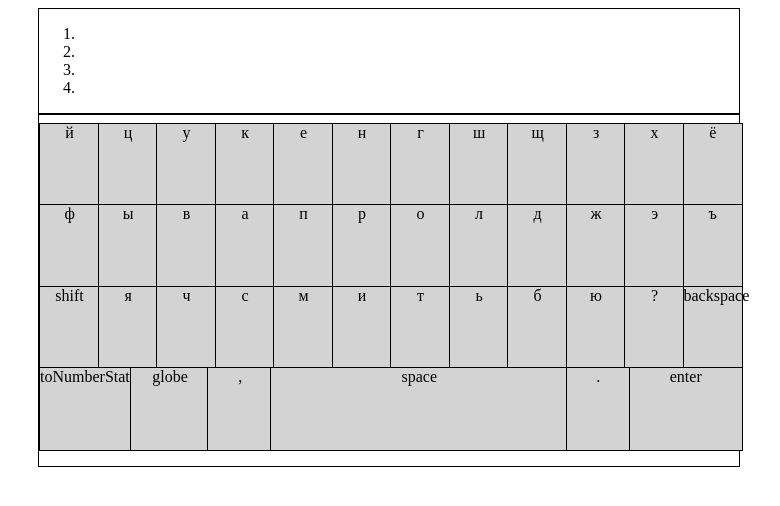
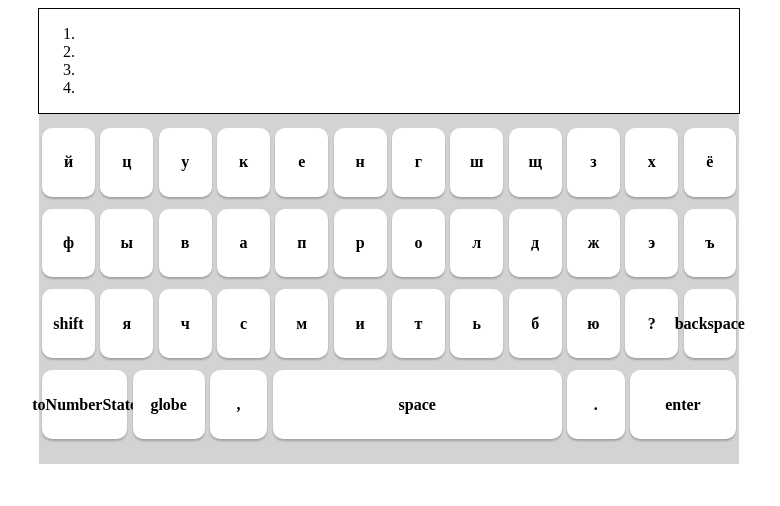
Before and after one commit to proshian/neuroswipe_inference_js, a Flask app: template templates/index.html in a window 1280 px wide. Shown: the top 506 px of the page, without its empty margins (251-1031 px from the left). Run offline with Flask 3, Linux system fonts and the light colour scheme; the template is opened without the code that fills it, so the values that code supplies are empty.

Commit message:
Start redesign

```diff
--- a/static/main.js
+++ b/static/main.js
@@ -6,14 +6,20 @@ function fill_keyboard(keyboardElem, keyboardData) {
         const x_coef = keyboardElem.getBoundingClientRect().width / keyboardData.width;
         const y_coef = keyboardElem.getBoundingClientRect().height / keyboardData.height;
 
+        const keyHitbox = document.createElement('div');
+        keyHitbox.classList.add('key-hitbox');
+        keyHitbox.style.left = key.hitbox.x * x_coef + 'px';
+        keyHitbox.style.top = key.hitbox.y * y_coef + 'px';
+        keyHitbox.style.width = key.hitbox.w * x_coef + 'px';
+        keyHitbox.style.height = key.hitbox.h * y_coef + 'px';
+
         const keyElem = document.createElement('div');
-        keyElem.classList.add('key-hitbox');
+        keyElem.classList.add('keyboard-key');
         keyElem.textContent = key.label || key.action;
-        keyElem.style.left = key.hitbox.x * x_coef + 'px';
-        keyElem.style.top = key.hitbox.y * y_coef + 'px';
-        keyElem.style.width = key.hitbox.w * x_coef + 'px';
-        keyElem.style.height = key.hitbox.h * y_coef + 'px';
-        keyboardElem.appendChild(keyElem);
+        keyHitbox.appendChild(keyElem);
+
+
+        keyboardElem.appendChild(keyHitbox);
     })
 }
 
--- a/templates/index.html
+++ b/templates/index.html
@@ -16,15 +16,37 @@
         height: 16px;
         width: 100%;
         max-width: 700px;
-        border: 1px solid black;
+        /* border: 1px solid black; */
         margin: auto;
+        background-color: lightgray;
     }
     .key-hitbox {
         position: absolute;
-        border: 1px solid black;
+        /* border: 1px solid black;
         background-color: lightgray;
-        text-align: center;
+        text-align: center; */
         cursor: pointer;
+        box-sizing: border-box;
+        /* padding: 5px; */
+    }
+
+    /*keyboard-key is positioned on top of key-hitbox and takes all space inside of it (except for margin)*/
+    .keyboard-key {
+        position: absolute;
+        top: 6px;
+        left: 3px;
+        right: 3px;
+        bottom: 6px;
+        /* margin: 5% 5%; */
+        background-color: white;
+        display: flex;
+        justify-content: center;
+        align-items: center;
+        font-size: 16px;
+        font-weight: bold;
+        color: black;
+        border-radius: 10px;
+        box-shadow: 0px 2px 2px #a3a3a3;
     }
 
 
```
